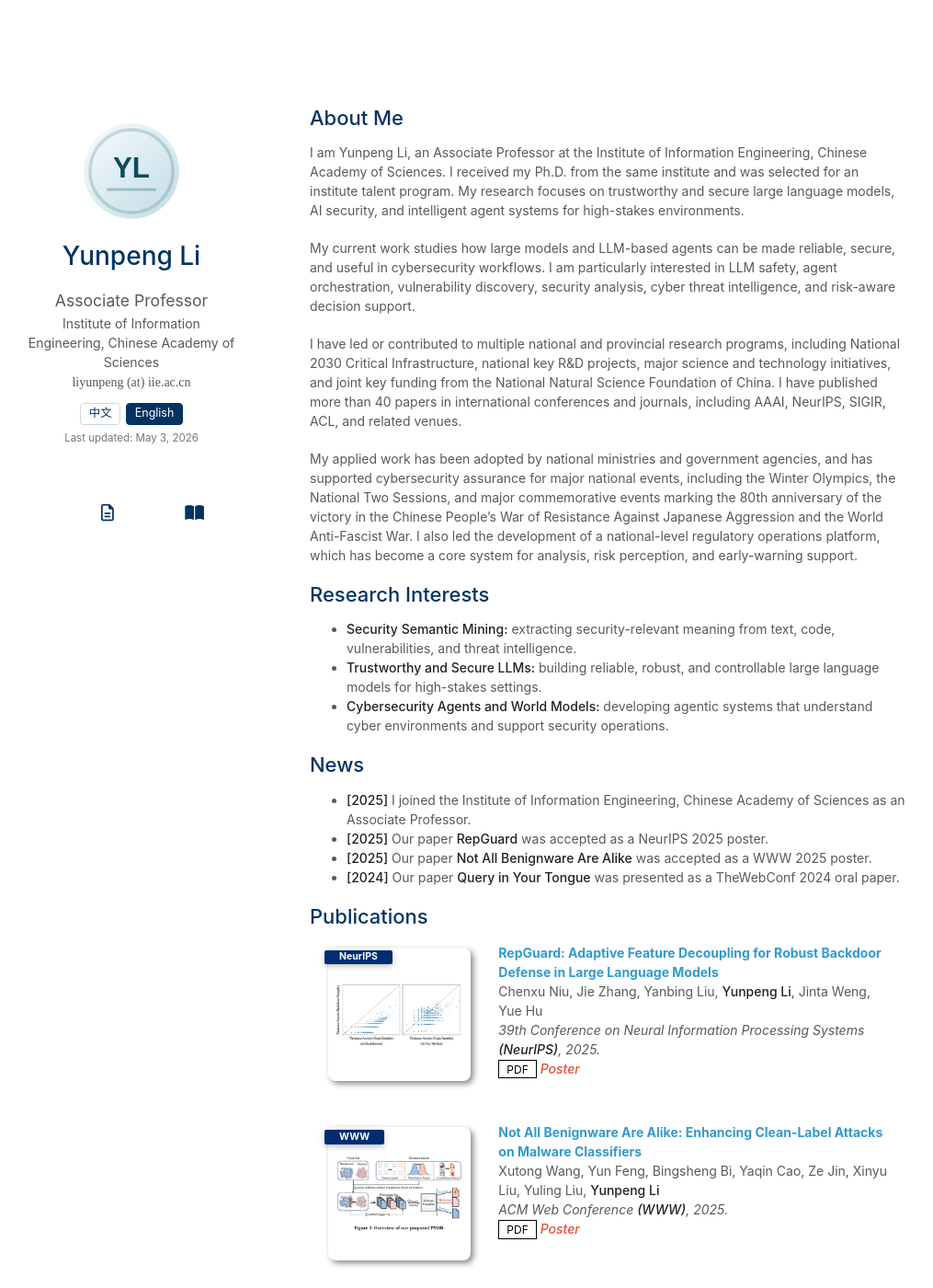
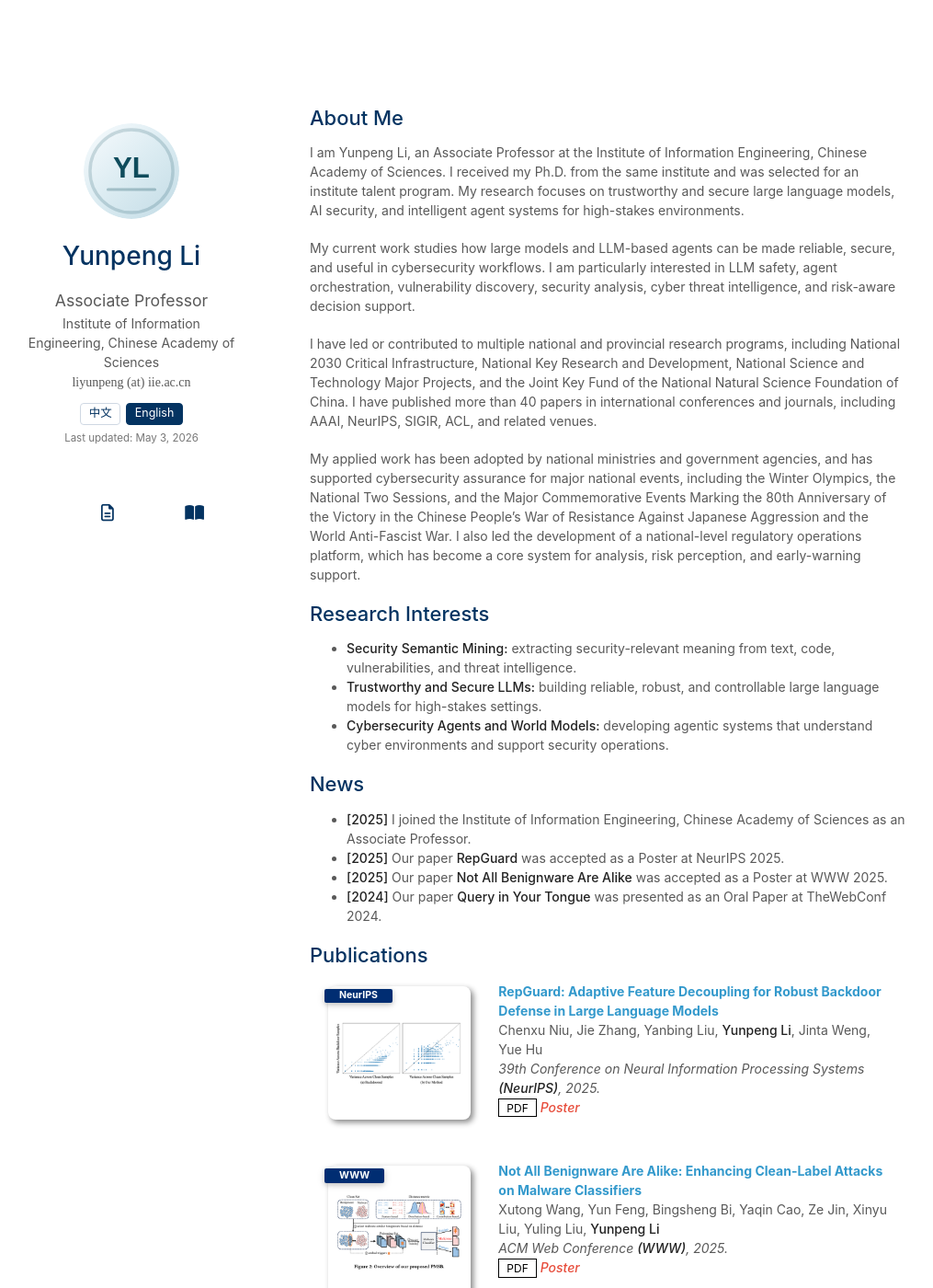
Before and after one commit to ReFantazio/Refantazio.github.io, a Jekyll site: the page built from index.md, in a window 1280 px wide and 1400 px high. Shown: the whole window at 92% size, without its empty margins (133-1148 px from the left). Built offline with Jekyll 4.4.1, drawn with Linux system fonts in a browser that asks for light colours; a style sheet for code colours, icons or effects is not loaded; our own code applies the rules of GitHub Pages for plain Markdown files.

Commit message:
Normalize English proper noun capitalization

```diff
--- a/index.md
+++ b/index.md
@@ -9,9 +9,9 @@ I am Yunpeng Li, an Associate Professor at the Institute of Information Engineer
 
 My current work studies how large models and LLM-based agents can be made reliable, secure, and useful in cybersecurity workflows. I am particularly interested in LLM safety, agent orchestration, vulnerability discovery, security analysis, cyber threat intelligence, and risk-aware decision support.
 
-I have led or contributed to multiple national and provincial research programs, including National 2030 Critical Infrastructure, national key R&D projects, major science and technology initiatives, and joint key funding from the National Natural Science Foundation of China. I have published more than 40 papers in international conferences and journals, including AAAI, NeurIPS, SIGIR, ACL, and related venues.
+I have led or contributed to multiple national and provincial research programs, including National 2030 Critical Infrastructure, National Key Research and Development, National Science and Technology Major Projects, and the Joint Key Fund of the National Natural Science Foundation of China. I have published more than 40 papers in international conferences and journals, including AAAI, NeurIPS, SIGIR, ACL, and related venues.
 
-My applied work has been adopted by national ministries and government agencies, and has supported cybersecurity assurance for major national events, including the Winter Olympics, the National Two Sessions, and major commemorative events marking the 80th anniversary of the victory in the Chinese People's War of Resistance Against Japanese Aggression and the World Anti-Fascist War. I also led the development of a national-level regulatory operations platform, which has become a core system for analysis, risk perception, and early-warning support.
+My applied work has been adopted by national ministries and government agencies, and has supported cybersecurity assurance for major national events, including the Winter Olympics, the National Two Sessions, and the Major Commemorative Events Marking the 80th Anniversary of the Victory in the Chinese People's War of Resistance Against Japanese Aggression and the World Anti-Fascist War. I also led the development of a national-level regulatory operations platform, which has become a core system for analysis, risk perception, and early-warning support.
 
 ## Research Interests
 
@@ -22,9 +22,9 @@ My applied work has been adopted by national ministries and government agencies,
 ## News
 
 - **[2025]** I joined the Institute of Information Engineering, Chinese Academy of Sciences as an Associate Professor.
-- **[2025]** Our paper **RepGuard** was accepted as a NeurIPS 2025 poster.
-- **[2025]** Our paper **Not All Benignware Are Alike** was accepted as a WWW 2025 poster.
-- **[2024]** Our paper **Query in Your Tongue** was presented as a TheWebConf 2024 oral paper.
+- **[2025]** Our paper **RepGuard** was accepted as a Poster at NeurIPS 2025.
+- **[2025]** Our paper **Not All Benignware Are Alike** was accepted as a Poster at WWW 2025.
+- **[2024]** Our paper **Query in Your Tongue** was presented as an Oral Paper at TheWebConf 2024.
 
 {% include_relative _includes/publications.md %}
 
```
Also changed, not shown: zh.md (+1 -1 lines).
